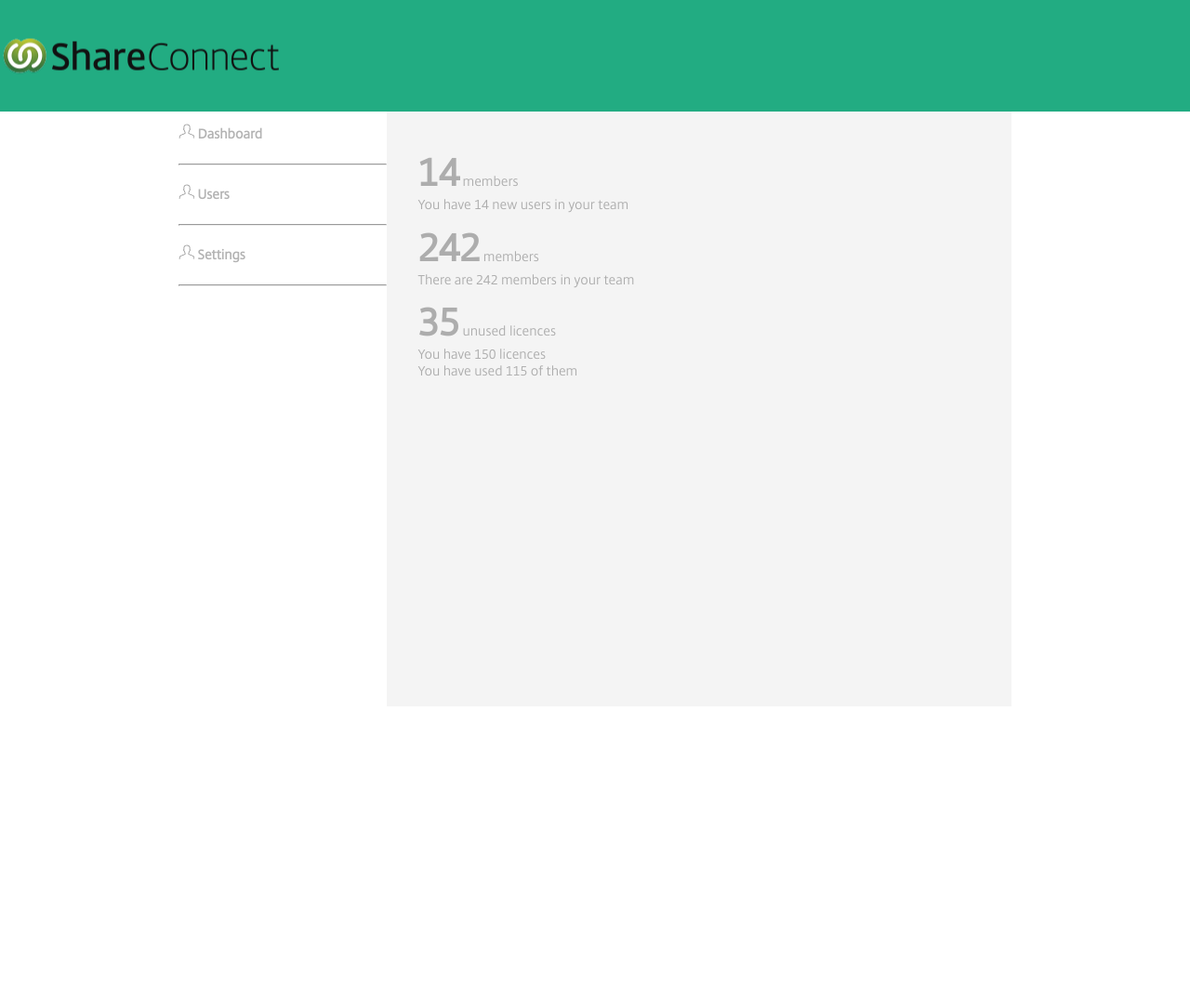
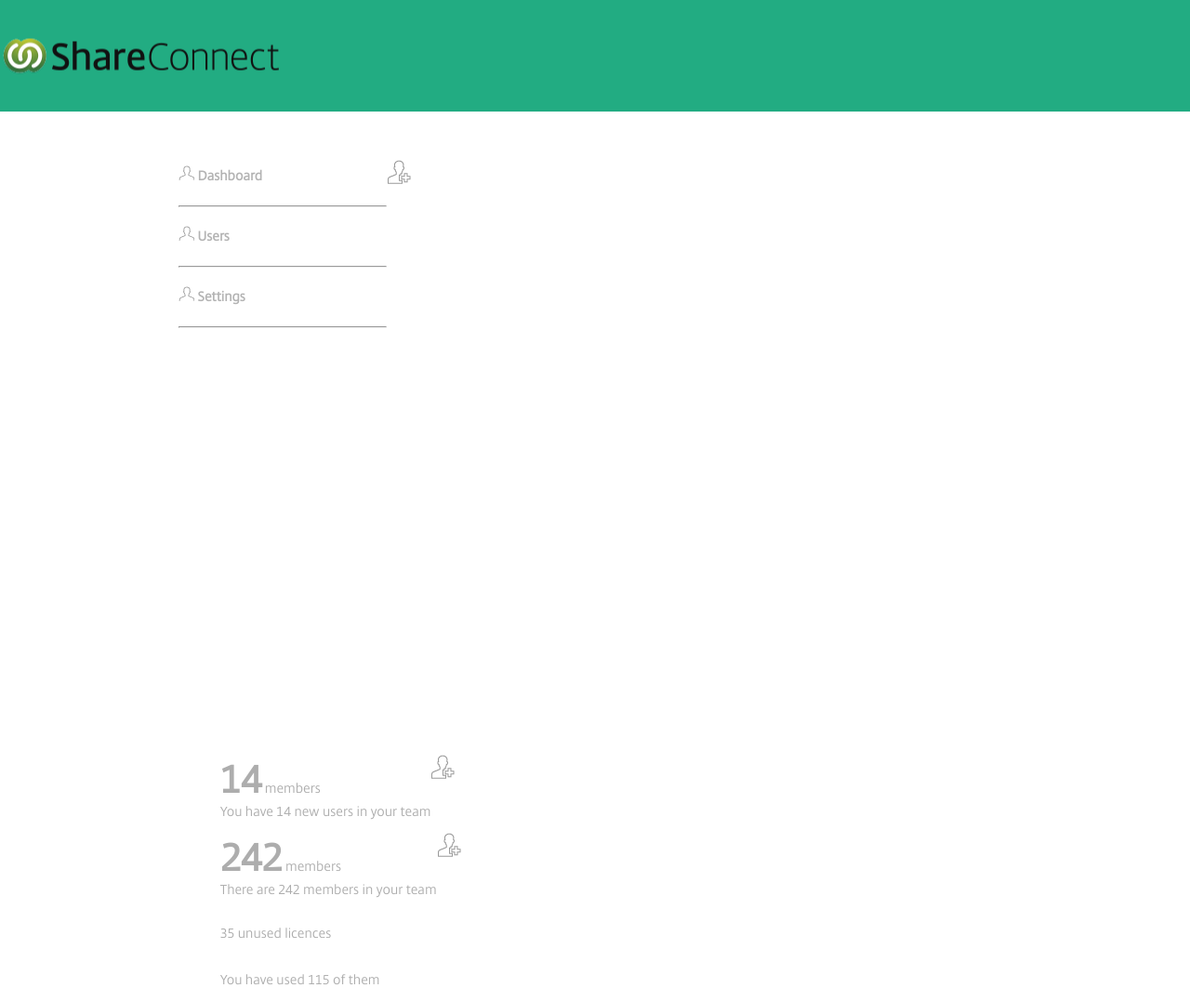
Before and after one commit to 91shetty/91shetty.github.io, a PHP site: page /sc/index.html in a window 1280 px wide. Shown: the whole page at 93% size. Before the commit the page ends 405 px from the top, so only its background shows below. Run offline with PHP 8.4, Linux system fonts and the light colour scheme.

Commit message:
uncommenting img

```diff
--- a/sc/index.html
+++ b/sc/index.html
@@ -27,23 +27,25 @@
 					</div>
 					<hr/>
 				</div>
-				<div id="data">
+				<div id="Dashboard">
 					<div id="new_users">
-						<!-- <span id="image"><img src="icon_big.png"></span> -->
+						<span id="image"><img src="icon_big.png"></span>
 						<div id="data_content">
 							<div id="huge">14</div> members <br/> You have 14 new users in your team
 						</div>
 					</div>
 					<div id="members">
-						<!-- <span id="image"><img src="icon_big.png"></span> -->
+						<span id="image"><img src="icon_big.png"></span>
 						<div id="data_content">
 							<div id="huge">242</div> members <br/> There are 242 members in your team
 						</div>
 					</div>
 					<div id="licenses">
-						<!-- <span id="image"><img src="icon_big.png"></span> -->
+						<span id="image"><img src="icon_big.png"></span>
 						<div id="data_content">
-							<div id="huge">35</div> unused licences <br/> You have 150 licences <br/> You have used 115 of them
+							<p> 35 unused licences </p>
+							<br/>
+							<pYou have 150 licences <br/> You have used 115 of them </p>
 						</div>
 						<!-- <button name="GetLicenses" id="getLicenses">Get More Licenses</button> -->
 					</div>
--- a/sc/style.css
+++ b/sc/style.css
@@ -46,7 +46,7 @@ body{
 	width: 25%;
 	height: 100%;
 }
-#data{
+#dashboard{
 	position:relative;
 	float: left;
 	width: 75%;
```
